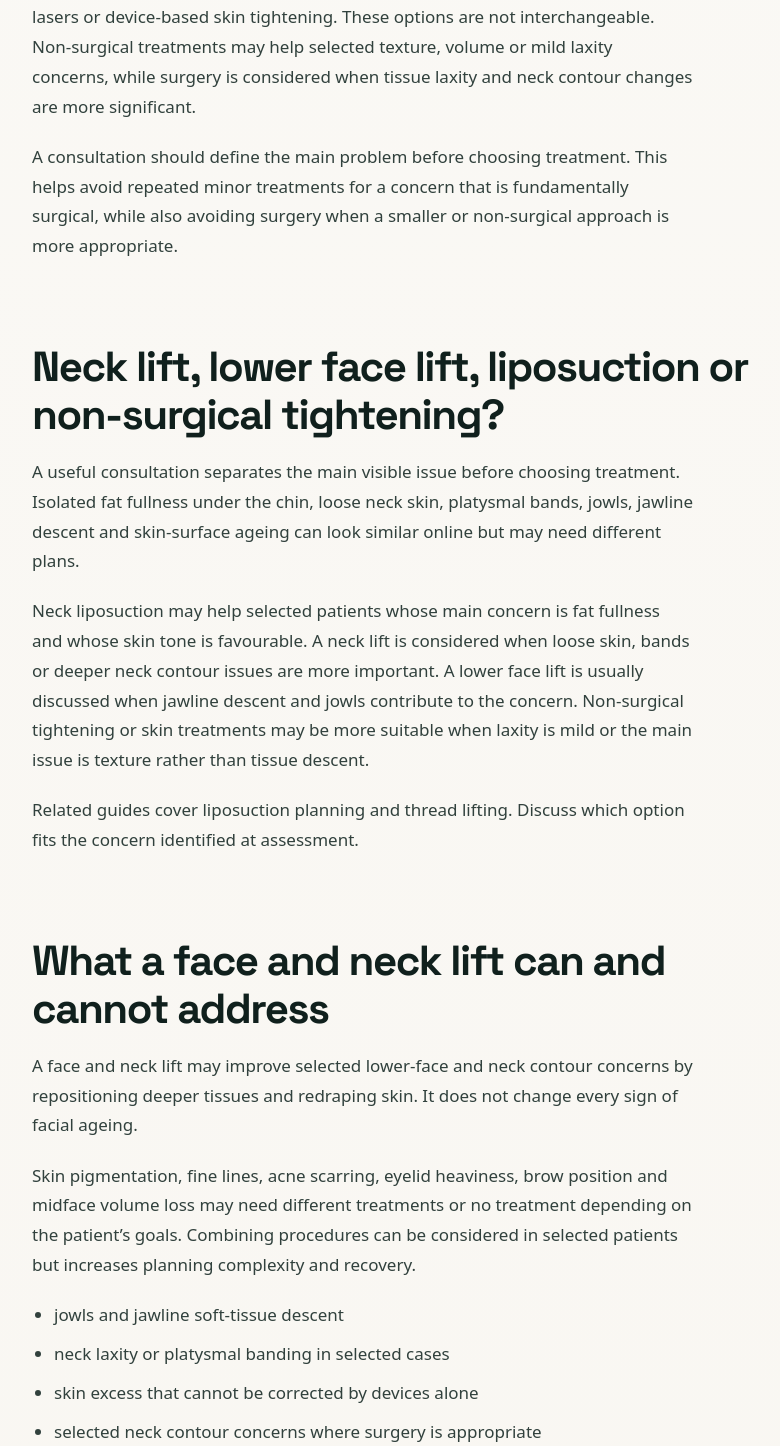
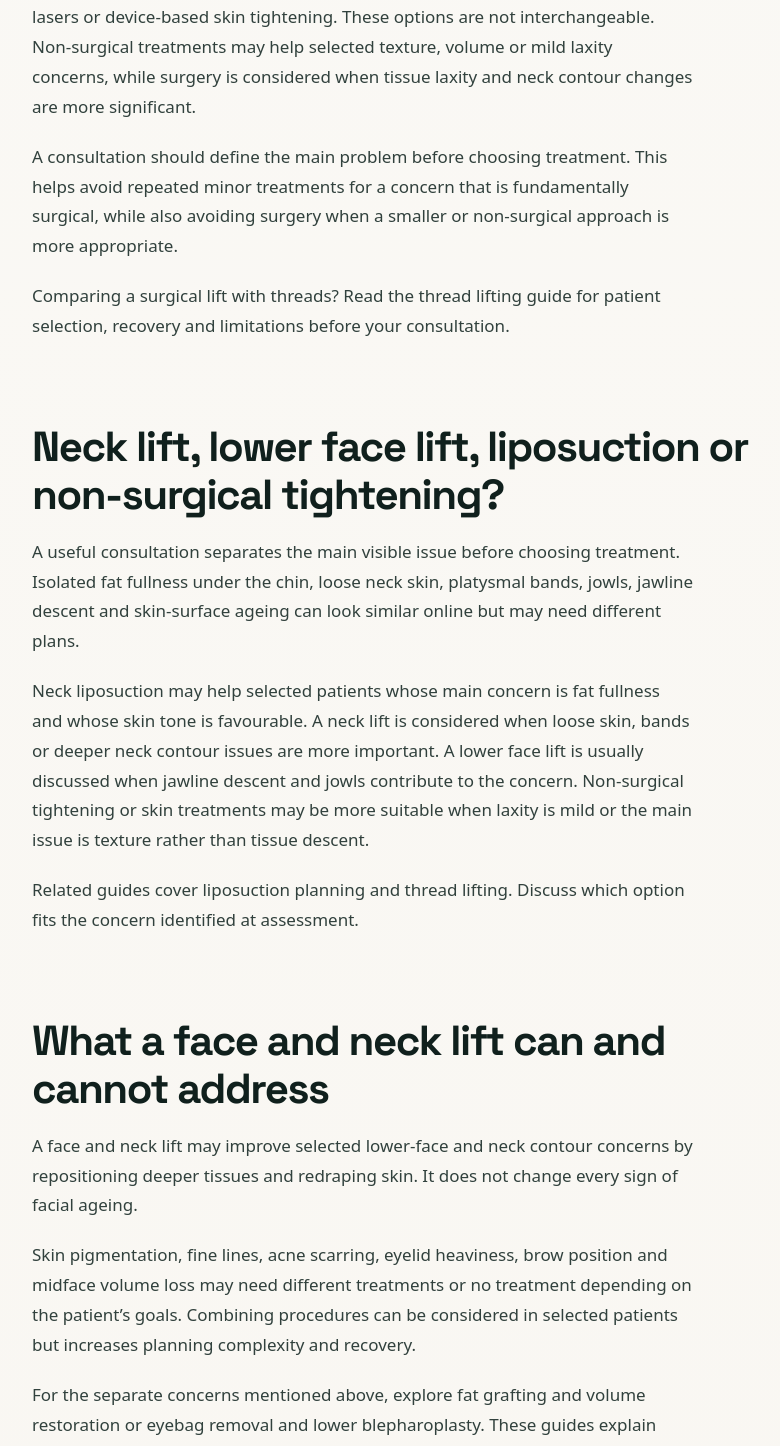
Before and after one commit to zatyrical/plasticwebsite, a Next.js app: page /face-neck-lift-singapore in a window 1280 px wide. Shown: the part 3600-5046 px from the top of the page, without its empty margins (220-1000 px from the left). Built offline with nearby package versions, Linux system fonts and the light colour scheme.

Commit message:
Connect facial rejuvenation guides at patient decision points (#34)
* Connect facial rejuvenation decision guides within relevant sections

* Record patient question strategy and ready queue

```diff
--- a/app/ProcedureArticle.tsx
+++ b/app/ProcedureArticle.tsx
@@ -417,6 +417,18 @@ export default function ProcedureArticlePage({ article }: Props) {
                 {article.slug === 'breast-augmentation-singapore' && section.id === 'risks' ? (
                   <p>Further patient information: <a href="https://www.plasticsurgery.org/cosmetic-procedures/breast-augmentation/safety">ASPS breast augmentation risks and safety</a>, <a href="https://www.plasticsurgery.org/cosmetic-procedures/breast-augmentation/recovery">ASPS breast augmentation recovery guidance</a>, and the <a href="https://www.fda.gov/medical-devices/implants-and-prosthetics/breast-implants">FDA breast implant information hub</a>.</p>
                 ) : null}
+                {article.slug === 'face-neck-lift-singapore' && section.id === 'singapore-options' ? (
+                  <p>Comparing a surgical lift with threads? Read the <Link href="/thread-lifting-singapore">thread lifting guide</Link> for patient selection, recovery and limitations before your consultation.</p>
+                ) : null}
+                {article.slug === 'face-neck-lift-singapore' && section.id === 'anatomy' ? (
+                  <p>For the separate concerns mentioned above, explore <Link href="/fat-grafting-singapore">fat grafting and volume restoration</Link> or <Link href="/eyebag-removal-lower-blepharoplasty-singapore">eyebag removal and lower blepharoplasty</Link>. These guides explain their own assessment, risks and recovery; reading them does not mean a combined procedure is needed.</p>
+                ) : null}
+                {article.slug === 'thread-lifting-singapore' && section.id === 'suitability' ? (
+                  <p>If you are comparing threads with surgery, the <Link href="/face-neck-lift-singapore#neck-lift-decision">face and neck lift decision guide</Link> explains the different concerns assessed before choosing a plan.</p>
+                ) : null}
+                {article.slug === 'fat-grafting-singapore' && section.id === 'assessment' ? (
+                  <p>For facial rejuvenation planning, the <Link href="/face-neck-lift-singapore#assessment">face and neck lift consultation guide</Link> explains how assessment separates volume loss, tissue descent and skin changes.</p>
+                ) : null}
                 {article.slug === 'face-neck-lift-singapore' && section.id === 'risks' ? (
                   <p>Further patient information: <a href="https://www.plasticsurgery.org/cosmetic-procedures/facelift/safety">ASPS facelift risks and safety</a>, <a href="https://www.plasticsurgery.org/cosmetic-procedures/facelift/recovery">ASPS facelift recovery guidance</a>, and <a href="https://www.plasticsurgery.org/cosmetic-procedures/neck-lift/safety">ASPS neck lift risks and safety</a>.</p>
                 ) : null}
```
Also changed, not shown: reports/20261006-patient-question-strategy.md (added, +18 -0 lines).
